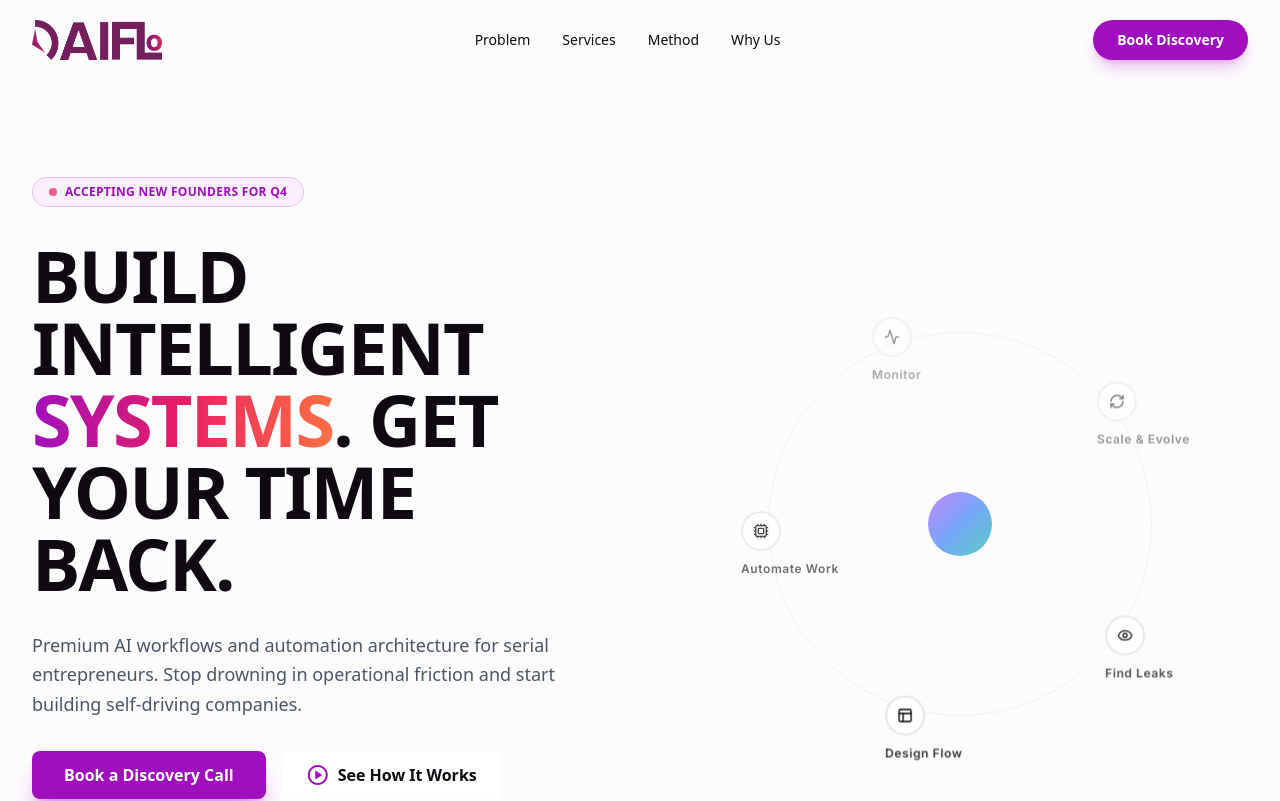
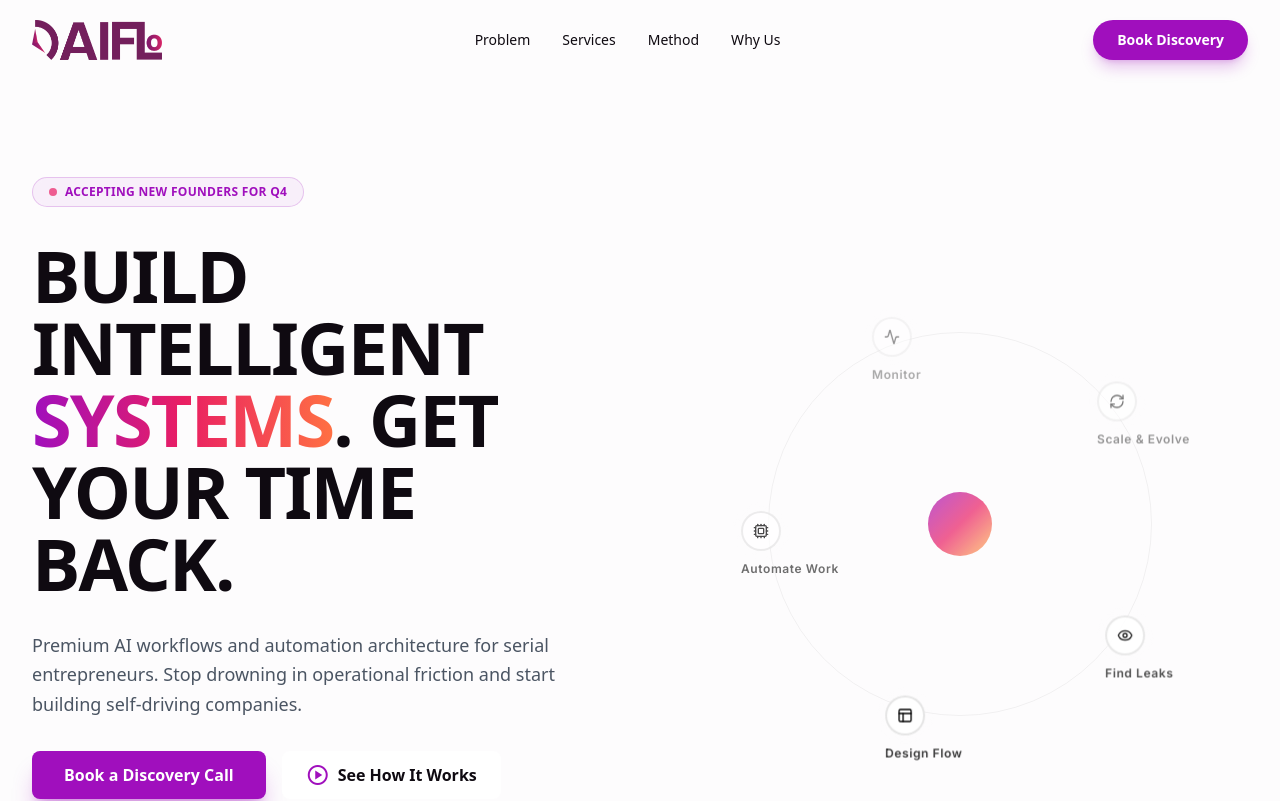
Before and after one commit to gnanaprakash22594/Aiflo-pro, a React (Vite) app: page / in a window 1280 px wide. Shown: the top 801 px of the page. Built offline with nearby package versions, Linux system fonts and the light colour scheme.

Commit message:
Align core ellipse colors with brand gradient

```diff
--- a/src/components/RadialOrbitalTimeline.css
+++ b/src/components/RadialOrbitalTimeline.css
@@ -40,8 +40,8 @@
   width: 4rem;
   height: 4rem;
   border-radius: 50%;
-  background: linear-gradient(135deg, #a855f7, #3b82f6, #14b8a6);
-  /* purple-500, blue-500, teal-500 */
+  background: linear-gradient(135deg, #a00fbd, #e91e63, #ffb74d);
+  /* brand gradient-pop: primary, accent-magenta, accent-amber */
   display: flex;
   align-items: center;
   justify-content: center;
```
